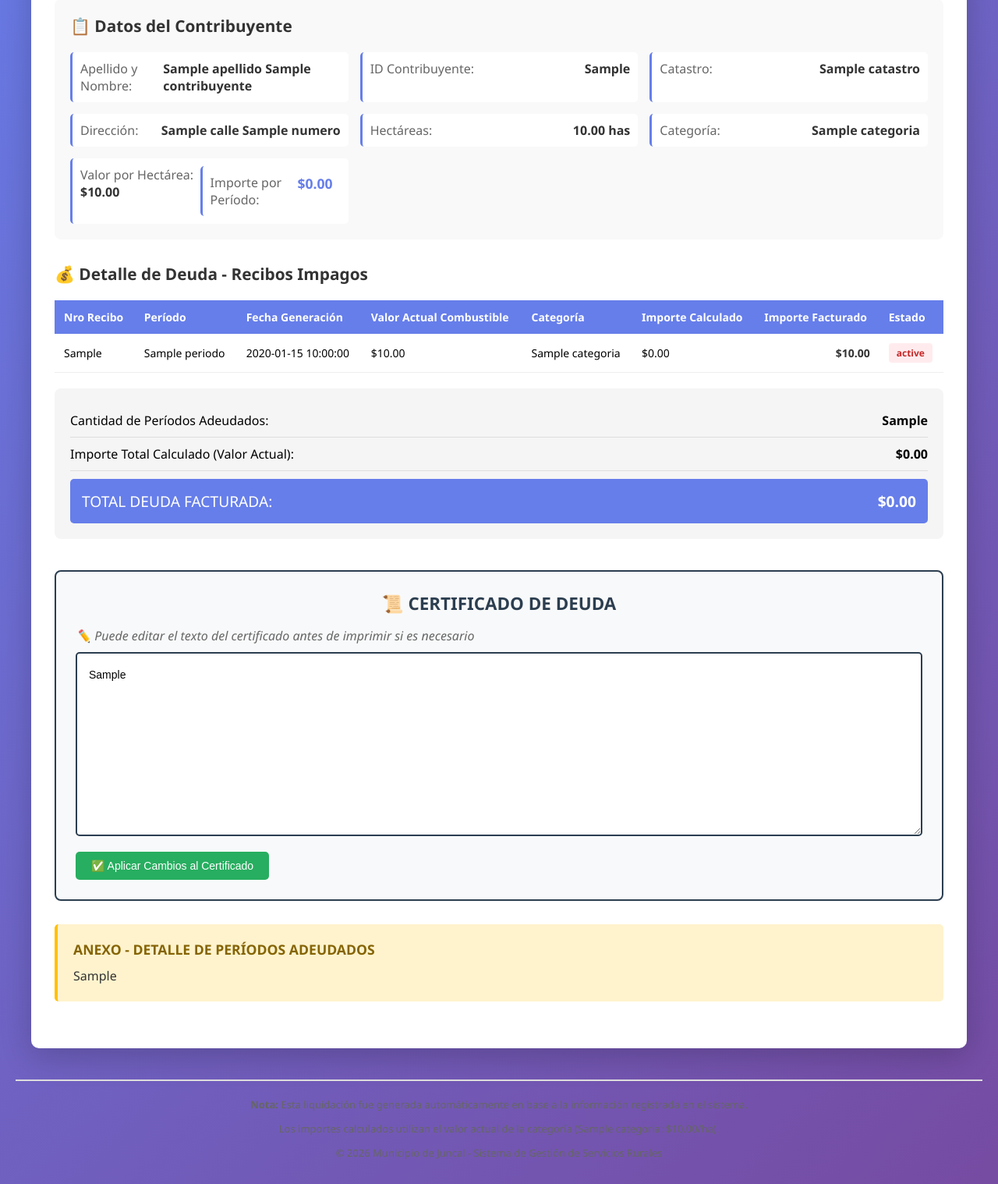
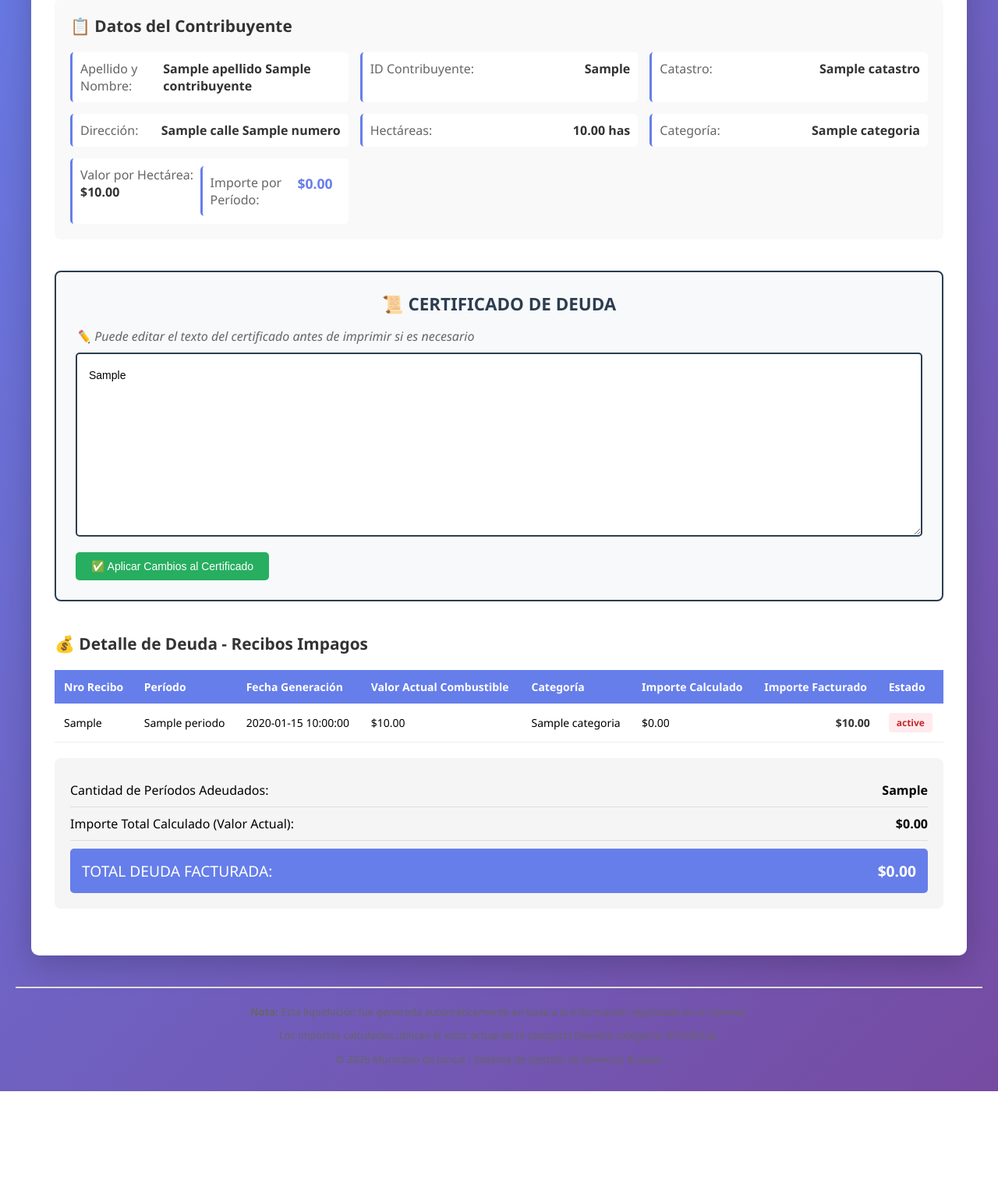
Before and after one commit to wsf/wsf_juncal_servicios, a Flask app: template templates/liquidacion.html in a window 1280 px wide. Shown: the part 353-1871 px from the top of the page at 78% size. After the commit the page ends 1752 px from the top, so only its background shows below. Run offline with Flask 3, Linux system fonts and the light colour scheme; the template is opened without the code that fills it: most values are stand-ins (such as "Sample title", 1, 10 or a date in 2020).

Commit message:
Reorganización: certificado al inicio, eliminado anexo y columna Estado oculta en impresión

```diff
--- a/static/style.css
+++ b/static/style.css
@@ -529,11 +529,7 @@ footer {
 
     .certificado-section {
         page-break-inside: avoid;
-    }
-
-    .anexo-periodos {
-        page-break-inside: avoid;
-        margin-top: 20px;
+        margin-bottom: 30px;
     }
 
     .tabs-container {
@@ -545,6 +541,11 @@ footer {
     }
 
     #tab-historial {
+        display: none !important;
+    }
+
+    /* Ocultar columna Estado en impresión */
+    .col-estado {
         display: none !important;
     }
 }
--- a/templates/liquidacion.html
+++ b/templates/liquidacion.html
@@ -78,51 +78,6 @@
 
         {% if recibos_impagos %}
         <section class="deuda-section">
-            <h3>💰 Detalle de Deuda - Recibos Impagos</h3>
-            <table class="tabla-recibos">
-                <thead>
-                    <tr>
-                        <th>Nro Recibo</th>
-                        <th>Período</th>
-                        <th>Fecha Generación</th>
-                        <th>Valor Actual Combustible</th>
-                        <th>Categoría</th>
-                        <th>Importe Calculado</th>
-                        <th>Importe Facturado</th>
-                        <th>Estado</th>
-                    </tr>
-                </thead>
-                <tbody>
-                    {% for recibo in recibos_impagos %}
-                    <tr>
-                        <td>{{ recibo.NroRecibo }}</td>
-                        <td>{{ recibo.Periodo }}</td>
-                        <td>{{ recibo.FechaGeneracion }}</td>
-                        <td>${{ "%.2f"|format(contribuyente.ValorActualPorHa) }}</td>
-                        <td>{{ contribuyente.Categoria }}</td>
-                        <td>${{ "%.2f"|format(importe_calculado) }}</td>
-                        <td class="monto">${{ "%.2f"|format(recibo.ImporteFacturado) }}</td>
-                        <td><span class="estado-impago">{{ recibo.Estado }}</span></td>
-                    </tr>
-                    {% endfor %}
-                </tbody>
-            </table>
-
-            <div class="total-deuda">
-                <div class="total-row">
-                    <span>Cantidad de Períodos Adeudados:</span>
-                    <strong>{{ cantidad_impagos }}</strong>
-                </div>
-                <div class="total-row">
-                    <span>Importe Total Calculado (Valor Actual):</span>
-                    <strong>${{ "%.2f"|format(importe_calculado * cantidad_impagos) }}</strong>
-                </div>
-                <div class="total-row destacado-grande">
-                    <span>TOTAL DEUDA FACTURADA:</span>
-                    <strong>${{ "%.2f"|format(total_deuda) }}</strong>
-                </div>
-            </div>
-
             <!-- Certificado de Deuda Editable -->
             <div class="certificado-section">
                 <h3>📜 CERTIFICADO DE DEUDA</h3>
@@ -142,10 +97,49 @@
                 </div>
             </div>
 
-            <!-- Anexo de Períodos Adeudados -->
-            <div class="anexo-periodos">
-                <h4>ANEXO - DETALLE DE PERÍODOS ADEUDADOS</h4>
-                <p style="margin-top: 10px; line-height: 1.6;">{{ periodos_detalle }}</p>
+            <h3 style="margin-top: 40px;">💰 Detalle de Deuda - Recibos Impagos</h3>
+            <table class="tabla-recibos">
+                <thead>
+                    <tr>
+                        <th>Nro Recibo</th>
+                        <th>Período</th>
+                        <th>Fecha Generación</th>
+                        <th>Valor Actual Combustible</th>
+                        <th>Categoría</th>
+                        <th>Importe Calculado</th>
+                        <th>Importe Facturado</th>
+                        <th class="col-estado">Estado</th>
+                    </tr>
+                </thead>
+                <tbody>
+                    {% for recibo in recibos_impagos %}
+                    <tr>
+                        <td>{{ recibo.NroRecibo }}</td>
+                        <td>{{ recibo.Periodo }}</td>
+                        <td>{{ recibo.FechaGeneracion }}</td>
+                        <td>${{ "%.2f"|format(contribuyente.ValorActualPorHa) }}</td>
+                        <td>{{ contribuyente.Categoria }}</td>
+                        <td>${{ "%.2f"|format(importe_calculado) }}</td>
+                        <td class="monto">${{ "%.2f"|format(recibo.ImporteFacturado) }}</td>
+                        <td class="col-estado"><span class="estado-impago">{{ recibo.Estado }}</span></td>
+                    </tr>
+                    {% endfor %}
+                </tbody>
+            </table>
+
+            <div class="total-deuda">
+                <div class="total-row">
+                    <span>Cantidad de Períodos Adeudados:</span>
+                    <strong>{{ cantidad_impagos }}</strong>
+                </div>
+                <div class="total-row">
+                    <span>Importe Total Calculado (Valor Actual):</span>
+                    <strong>${{ "%.2f"|format(importe_calculado * cantidad_impagos) }}</strong>
+                </div>
+                <div class="total-row destacado-grande">
+                    <span>TOTAL DEUDA FACTURADA:</span>
+                    <strong>${{ "%.2f"|format(total_deuda) }}</strong>
+                </div>
             </div>
         </section>
         {% else %}
```
